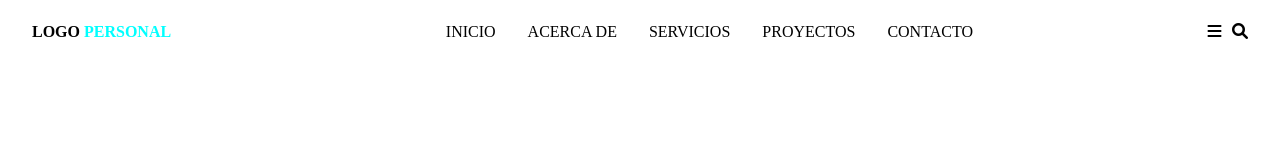
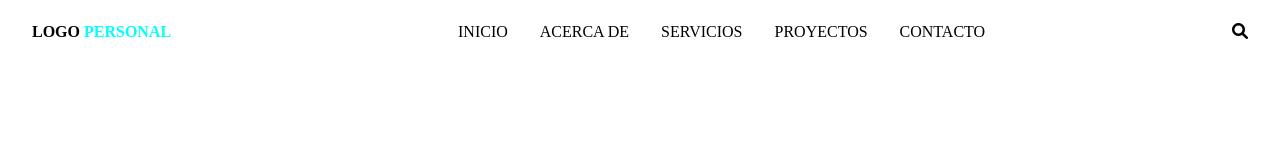
Before and after one commit to leo7mdz/menu-responsive, a website: page index.html in a window 1280 px wide. Shown: the top 160 px of the page. Drawn offline with Linux system fonts and the light colour scheme.

Commit message:
se oculta icon-menu en vista desktop

```diff
--- a/assets/scss/components/_header.scss
+++ b/assets/scss/components/_header.scss
@@ -103,11 +103,8 @@
     border-top: transparent;
     border-bottom: transparent;
   }
-  .icon-menu {
-    display: none;
-  }
 
-  .icon:first-child {
+  .icons .icon-menu {
     display: none;
   }
 }
```
Also changed, not shown: assets/css/styles.css, 1 other file.
